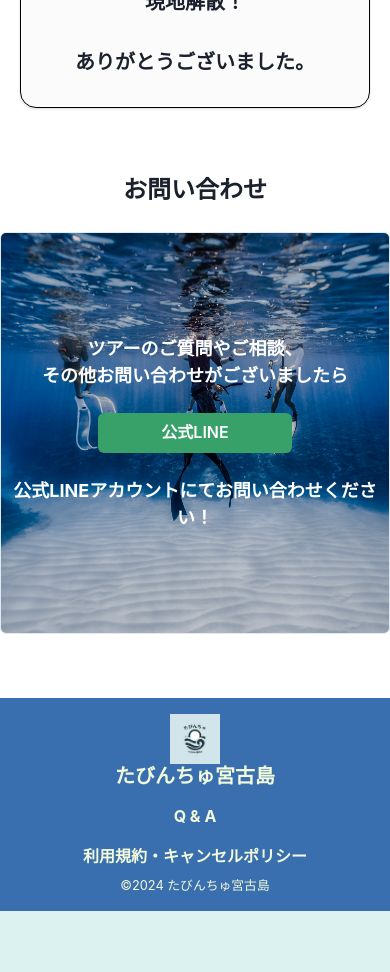
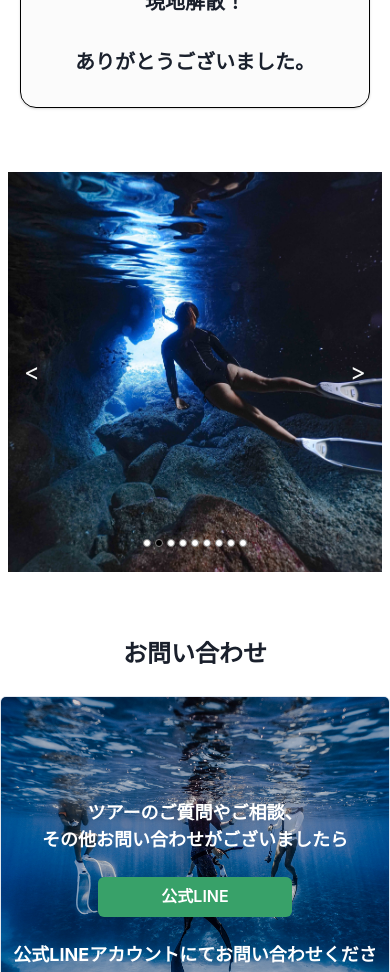
Before and after one commit to TakumiUemoto/tabinchu_miyakojima, a Next.js app: page /home in a window 390 px wide. Shown: the part 4240-5212 px from the top of the page. Before the commit the page ends 5151 px from the top, so only its background shows below. Built offline with nearby package versions, Linux system fonts and the light colour scheme.

Commit message:
feat: photo gallery

```diff
--- a/src/app/(pages)/home/page.tsx
+++ b/src/app/(pages)/home/page.tsx
@@ -8,9 +8,9 @@ import { HomeMain } from './templates/homeMain';
 import { HomeAbout } from './templates/homeAbout';
 import { HomePlan } from './templates/homePlan';
 import { HomeReservation } from './templates/homeReservation';
-// import { HomeQuestion } from './templates/homeQuestion';
 import { HomeContact } from './templates/homeContact';
 import { NextPage } from 'next/types';
+import HomePhotoGallery from './templates/homePhotoGallery';
 
 const Home: NextPage = () => {
   return (
@@ -28,6 +28,7 @@ const Home: NextPage = () => {
         <HomeAbout />
         <HomePlan />
         <HomeReservation />
+        <HomePhotoGallery />
         <HomeContact />
       </Flex>
     </VStack>
--- /dev/null
+++ b/src/app/(pages)/home/templates/homePhotoGallery.tsx
@@ -0,0 +1,117 @@
+import { Box, Flex, Image } from '@chakra-ui/react';
+import { useEffect, useState } from 'react';
+
+import { PhotoSlider } from '@/components/organisms/PhotoSlider';
+
+const photos = [
+  { src: 'photo_gallery/1.jpg', alt: '1' },
+  { src: 'photo_gallery/2.jpg', alt: '2' },
+  { src: 'photo_gallery/3.jpg', alt: '3' },
+  { src: 'photo_gallery/4.jpg', alt: '4' },
+  { src: 'photo_gallery/5.jpg', alt: '5' },
+  { src: 'photo_gallery/6.jpg', alt: '6' },
+  { src: 'photo_gallery/7.jpg', alt: '7' },
+  { src: 'photo_gallery/8.jpg', alt: '8' },
+  { src: 'photo_gallery/9.jpg', alt: '9' },
+];
+
+export const HomePhotoGallery: React.FC = () => {
+  const row1 = photos.slice(0, 3);
+  const row2 = photos.slice(3, 6);
+  const row3 = photos.slice(6, 9);
+
+  const [isSlider, setIsSlider] = useState(false);
+
+  useEffect(() => {
+    const handleResize = () => {
+      const screenWidth = window.innerWidth;
+      if (screenWidth < 850) {
+        return setIsSlider(true);
+      }
+      return setIsSlider(false);
+    };
+
+    handleResize();
+
+    window.addEventListener('resize', handleResize);
+
+    return () => {
+      window.removeEventListener('resize', handleResize);
+    };
+  }, []);
+
+  return (
+    <>
+      {isSlider ? (
+        <Box mx='0.5rem'>
+          <PhotoSlider>
+            {photos.map((photo) => (
+              <div key={photo.alt} style={{ width: '100%' }}>
+                <Image
+                  src={photo.src}
+                  alt={photo.alt}
+                  // height='350px'
+                  // objectFit='cover'
+                />
+              </div>
+            ))}
+          </PhotoSlider>
+        </Box>
+      ) : (
+        <Flex flexDir='column' gap='1rem'>
+          <Flex
+            flexDir='row'
+            flexWrap='wrap'
+            gap='1rem'
+            justify='center'
+            w={{ base: '95dvw', md: '100dvw' }}
+          >
+            {row1.map((photo) => (
+              <Image
+                key={photo.alt}
+                src={photo.src}
+                alt={photo.alt}
+                height={{ base: 250, md: 300, lg: 350 }}
+              />
+            ))}
+          </Flex>
+
+          <Flex
+            flexDir='row'
+            flexWrap='wrap'
+            gap='1rem'
+            justify='center'
+            w={{ base: '95dvw', md: '100dvw' }}
+          >
+            {row2.map((photo) => (
+              <Image
+                key={photo.alt}
+                src={photo.src}
+                alt={photo.alt}
+                height={{ base: 250, md: 300, lg: 350 }}
+              />
+            ))}
+          </Flex>
+
+          <Flex
+            flexDir='row'
+            flexWrap='wrap'
+            gap='1rem'
+            justify='center'
+            w={{ base: '95dvw', md: '100dvw' }}
+          >
+            {row3.map((photo) => (
+              <Image
+                key={photo.alt}
+                src={photo.src}
+                alt={photo.alt}
+                height={{ base: 250, md: 300, lg: 350 }}
+              />
+            ))}
+          </Flex>
+        </Flex>
+      )}
+    </>
+  );
+};
+export default HomePhotoGallery;
--- /dev/null
+++ b/src/components/organisms/PhotoSlider/index.css
@@ -0,0 +1,114 @@
+.container__slider {
+  position: relative;
+  width: 100%;
+  height: 400px;
+  padding: 0;
+  overflow: hidden;
+  display: flex;
+  justify-content: flex-start;
+  align-items: center;
+  flex-direction: row;
+  flex-wrap: nowrap;
+  background-color: black;
+}
+
+.container__slider > button {
+  background-color: transparent;
+  outline: none;
+  border: 0;
+  padding: 1rem;
+  color: whitesmoke;
+  font-size: 24px;
+}
+
+.container__slider > button:active {
+  color: black;
+}
+
+.slider__btn-next {
+  position: absolute;
+  right: 0;
+}
+
+.slider__btn-prev {
+  position: absolute;
+  left: 0;
+}
+
+.container__slider__links {
+  position: absolute;
+  bottom: 5%;
+  left: 50%;
+  transform: translateX(-50%);
+}
+
+.container__slider__links-small {
+  position: relative;
+  width: 8px;
+  height: 8px;
+  padding: 0;
+  border-radius: 50%;
+  outline: none;
+  border: 0;
+  background-color: white;
+  border: 1px solid grey;
+  transition: background-color 1s ease;
+  margin: 0 2px;
+}
+
+.container__slider__links-small-active {
+  background-color: black;
+}
+
+.slider__item {
+  box-sizing: border-box;
+  min-width: 100%;
+  height: 350px;
+  overflow: hidden;
+  object-fit: cover;
+  height: auto;
+  transform: translateX(0);
+  transition: transform 1.5s ease;
+}
+
+.slider__item-active-1 {
+  transform: translateX(0);
+}
+.slider__item-active-2 {
+  transform: translateX(-100%);
+}
+.slider__item-active-3 {
+  transform: translateX(-200%);
+}
+.slider__item-active-4 {
+  transform: translateX(-300%);
+}
+.slider__item-active-5 {
+  transform: translateX(-400%);
+}
+.slider__item-active-6 {
+  transform: translateX(-500%);
+}
+.slider__item-active-7 {
+  transform: translateX(-600%);
+}
+.slider__item-active-8 {
+  transform: translateX(-600%);
+}
+.slider__item-active-9 {
+  transform: translateX(-600%);
+}
+.slider__item-active-10 {
+  transform: translateX(-600%);
+}
+.slider__item-active-11 {
+  transform: translateX(-600%);
+}
+.slider__item-active-12 {
+  transform: translateX(-600%);
+}
+
+.slider__item img {
+  width: 100%;
+  height: auto;
+}
--- /dev/null
+++ b/src/components/organisms/PhotoSlider/index.js
@@ -0,0 +1,111 @@
+import React, { useState, useEffect } from 'react';
+
+import './index.css';
+
+export function PhotoSlider({ children }) {
+  const [activeIndex, setActiveIndex] = useState(0);
+  const [slideDone, setSlideDone] = useState(true);
+  const [timeID, setTimeID] = useState(null);
+
+  useEffect(() => {
+    if (slideDone) {
+      setSlideDone(false);
+      setTimeID(
+        setTimeout(() => {
+          slideNext();
+          setSlideDone(true);
+        }, 5000)
+      );
+    }
+  }, [slideDone]);
+
+  const slideNext = () => {
+    setActiveIndex((val) => {
+      if (val >= children.length - 1) {
+        return 0;
+      } else {
+        return val + 1;
+      }
+    });
+  };
+
+  const slidePrev = () => {
+    setActiveIndex((val) => {
+      if (val <= 0) {
+        return children.length - 1;
+      } else {
+        return val - 1;
+      }
+    });
+  };
+
+  const AutoPlayStop = () => {
+    if (timeID > 0) {
+      clearTimeout(timeID);
+      setSlideDone(false);
+    }
+  };
+
+  const AutoPlayStart = () => {
+    if (!slideDone) {
+      setSlideDone(true);
+    }
+  };
+
+  return (
+    <div
+      className='container__slider'
+      onMouseEnter={AutoPlayStop}
+      onMouseLeave={AutoPlayStart}
+    >
+      {children.map((item, index) => {
+        return (
+          <div
+            className={'slider__item slider__item-active-' + (activeIndex + 1)}
+            key={index}
+          >
+            {item}
+          </div>
+        );
+      })}
+
+      <div className='container__slider__links'>
+        {children.map((item, index) => {
+          return (
+            <button
+              key={index}
+              className={
+                activeIndex === index
+                  ? 'container__slider__links-small container__slider__links-small-active'
+                  : 'container__slider__links-small'
+              }
+              onClick={(e) => {
+                e.preventDefault();
+                setActiveIndex(index);
+              }}
+            ></button>
+          );
+        })}
+      </div>
+
+      <button
+        className='slider__btn-next'
+        onClick={(e) => {
+          e.preventDefault();
+          slideNext();
+        }}
+      >
+        {'>'}
+      </button>
+      <button
+        className='slider__btn-prev'
+        onClick={(e) => {
+          e.preventDefault();
+          slidePrev();
+        }}
+      >
+        {'<'}
+      </button>
+    </div>
+  );
+}
```
